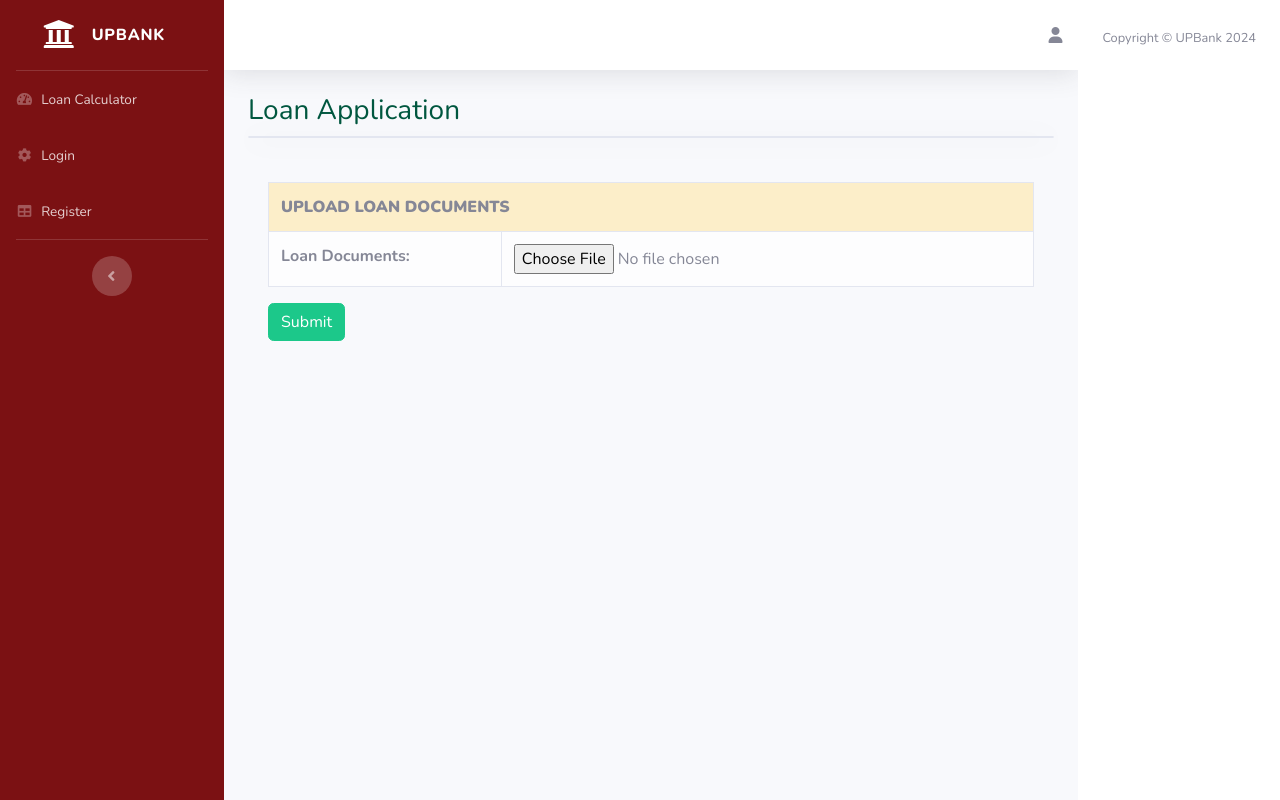
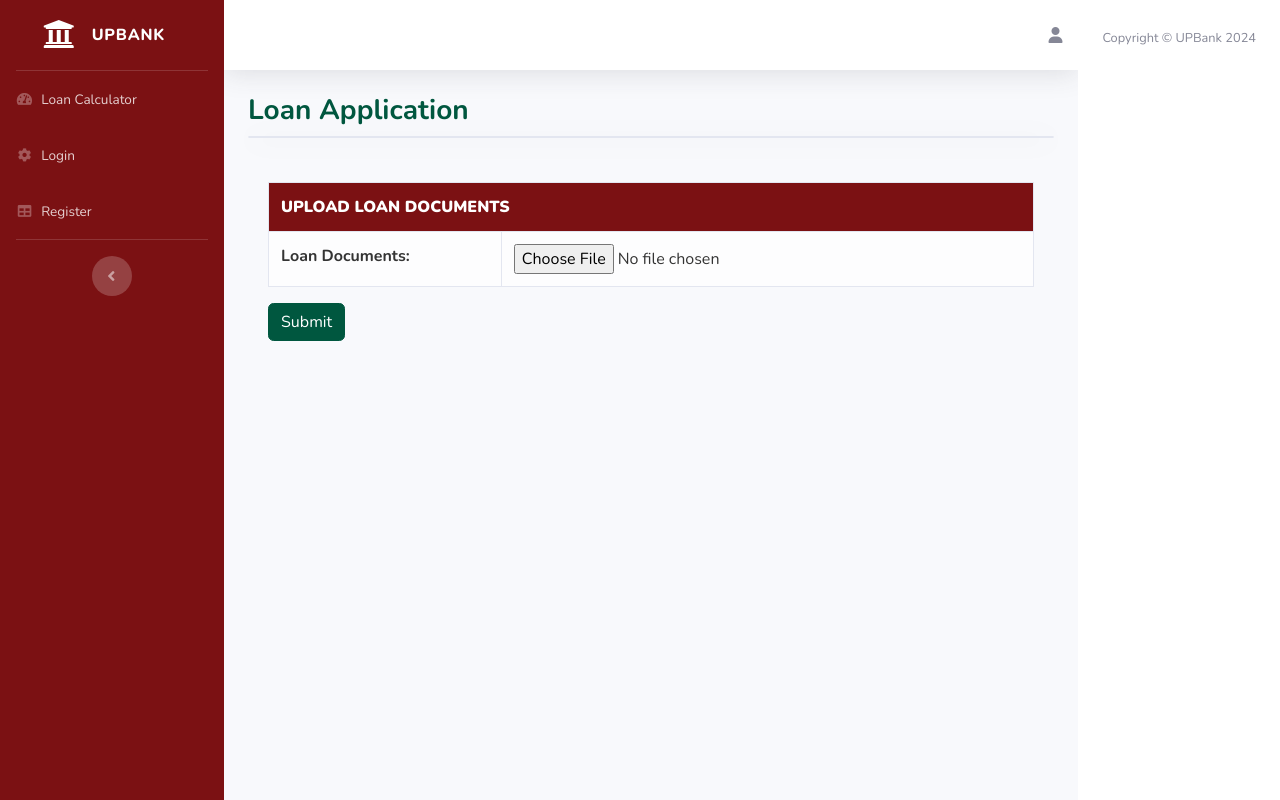
Before and after one commit to innoma0652/UP-Bank-Auto-Loan, a Django app: page /borrower/loan-docs-upload/1 in a window 1280 px wide. Run offline with Django 3.2, Linux system fonts and the light colour scheme; data comes from the database, SQL or seed files in the repository; both versions use the stored data as it was after the commit; some libraries are stand-ins or nearby versions.

Commit message:
updated loan-docs-upload UI

```diff
--- a/bank_officer/templates/bank_officer/loan-app.html
+++ b/bank_officer/templates/bank_officer/loan-app.html
@@ -157,7 +157,7 @@
                         <td class="table-light text-dark-gray" colspan="8">
                             NO DOCUMENTS UPLOADED - Upload Loan Documents for Evaluation to Commence
                             <br>
-                            <a href="{% url 'loan-docs-upload' loan.id %}" class="btn btn-primary btn-sm">Upload</a>
+                            <a href="{% url 'loan-docs-upload' loan.id %}" class="btn btn-primary btn-sm" style="background-color: #132E54; border-color: #132E54;">Upload</a>
                         </td>
                         {% else %}
                         <td class="table-light text-dark-gray" colspan="8">
--- a/loans_borrower/templates/loans_borrower/loan-docs-upload.html
+++ b/loans_borrower/templates/loans_borrower/loan-docs-upload.html
@@ -21,7 +21,20 @@
         {% endif %}
     {% endfor %}
 {% endif %}
-<h1 class="h3 mb-2" style="color:#00573f">Loan Application</h1>
+
+<style>
+    .text-dark-gray {
+    color: #343434;
+    }
+    .text-white {
+        color: white;
+    }
+    .maroon-background {
+        background-color: #7B1113 !important;
+    }
+</style>
+
+<h1 class="h3 mb-2 font-weight-bold" style="color:#00573f !important">Loan Application</h1>
 <div class="card shadow mb-4"></div>
     <form action="" method="post" enctype="multipart/form-data">
         {% csrf_token %}
@@ -142,14 +155,14 @@
             </div>
             <table class="table table-bordered">
                 <tr>
-                    <th class="table-warning" colspan="9"><b>UPLOAD LOAN DOCUMENTS</b></th>
+                    <th class="table-warning text-white maroon-background" colspan="9"><b>UPLOAD LOAN DOCUMENTS</b></th>
                 </tr>
                 <tr>
-                    <td class="table-light" colspan="1" style="font-weight:bold ;">Loan Documents:</td>
-                    <td class="table-light" colspan="2">{{loan_form.loan_docs}}</td>
+                    <td class="table-light text-dark-gray" colspan="1" style="font-weight:bold ;">Loan Documents:</td>
+                    <td class="table-light text-dark-gray" colspan="2">{{loan_form.loan_docs}}</td>
                 </tr>
             </table>
-            <button type="submit" class="btn btn-success">Submit</button>
+            <button type="submit" class="btn btn-success" style="background-color: #00573f !important; border-color: #00573f;">Submit</button>
         </div>
     </form>
 </div>
```
Also changed, not shown: db.sqlite3, loans_borrower/migrations/0011_alter_payment_amount_due.py (added).
